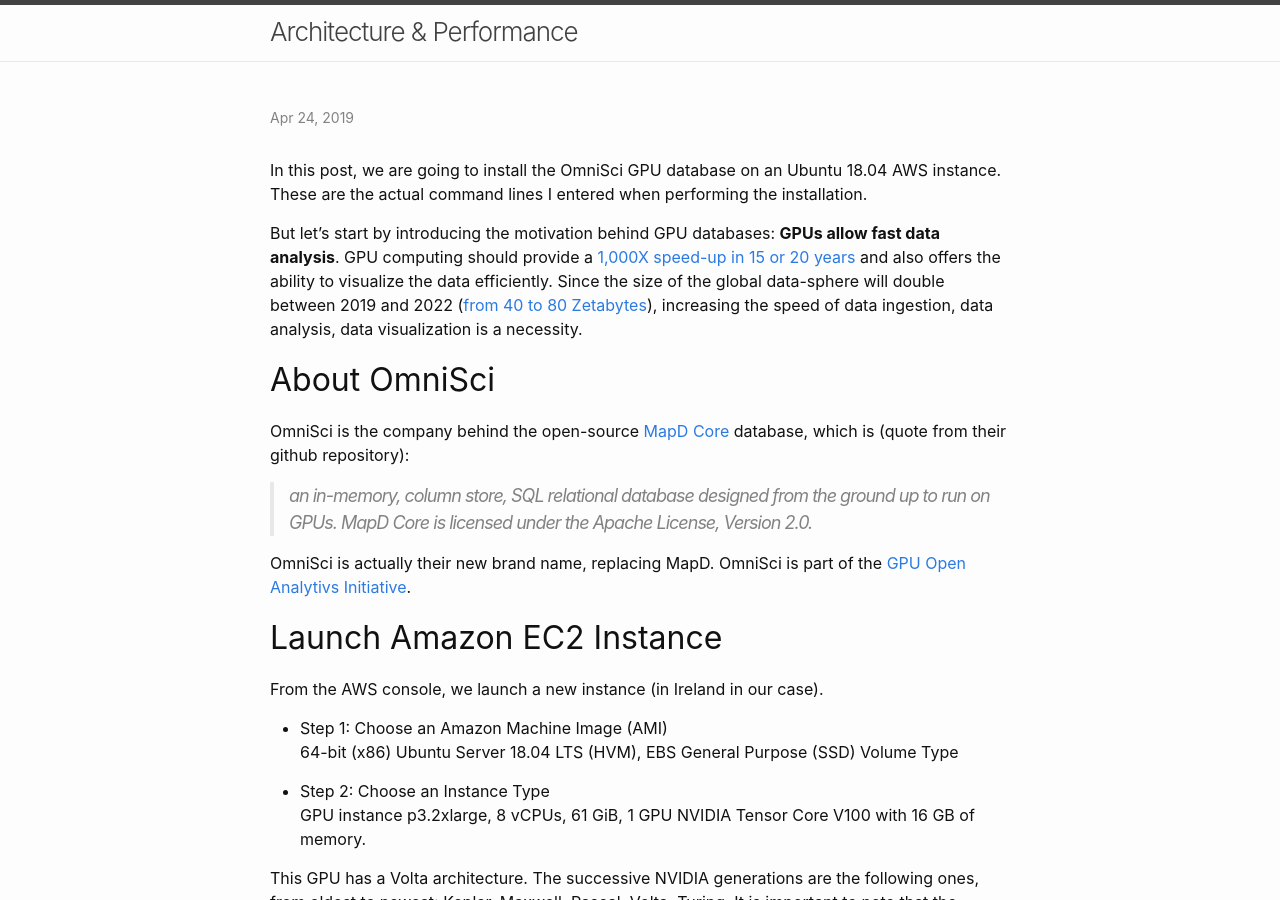
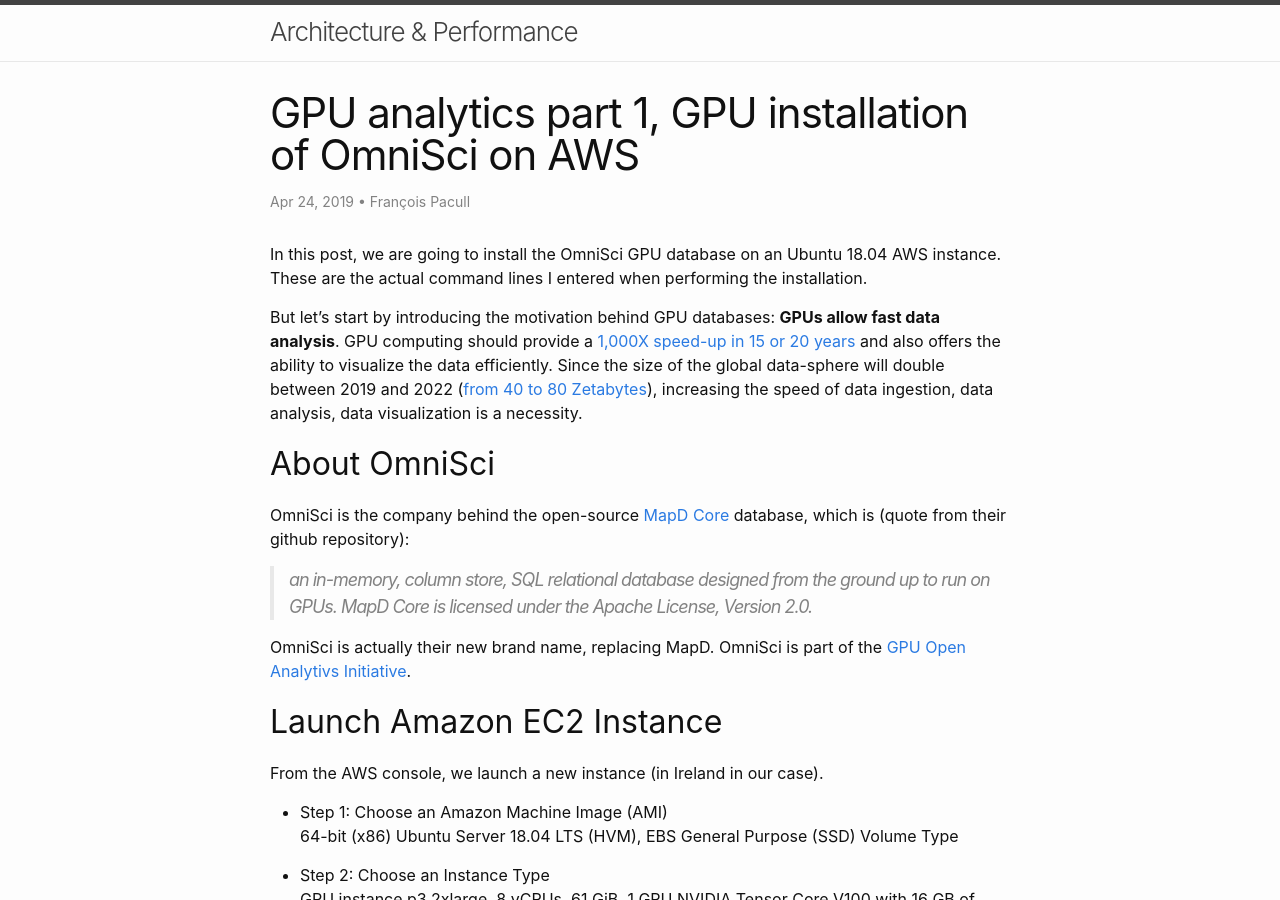
Before and after one commit to aetperf/aetperf.github.io, a Jekyll site: the page built from _posts/2019-04-24-GPU-installation-of-OmniSci-on-AWS.md, in a window 1280 px wide and 900 px high. Built offline with Jekyll 4.4.1, drawn with Linux system fonts in a browser that asks for light colours; our own code applies the rules of GitHub Pages for plain Markdown files.

Commit message:
changed the title

```diff
--- a/_posts/2019-04-24-GPU-installation-of-OmniSci-on-AWS.md
+++ b/_posts/2019-04-24-GPU-installation-of-OmniSci-on-AWS.md
@@ -1,5 +1,5 @@
 ---
-title: GPU analytics part 1 : GPU installation of OmniSci on AWS
+title: GPU analytics part 1, GPU installation of OmniSci on AWS
 layout: post
 author: François Pacull
 tags: GPU database OmniSci AWS
```
